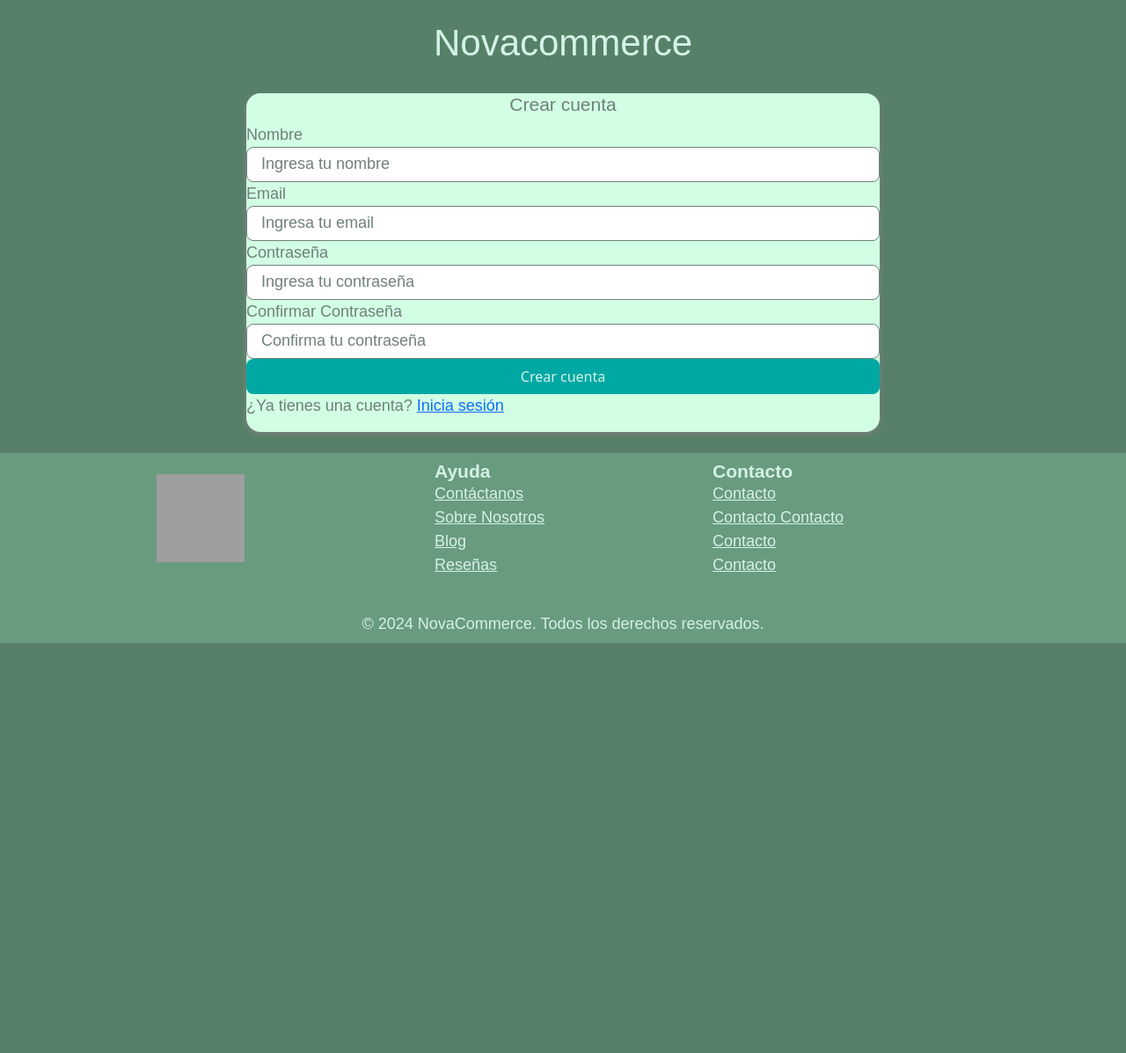
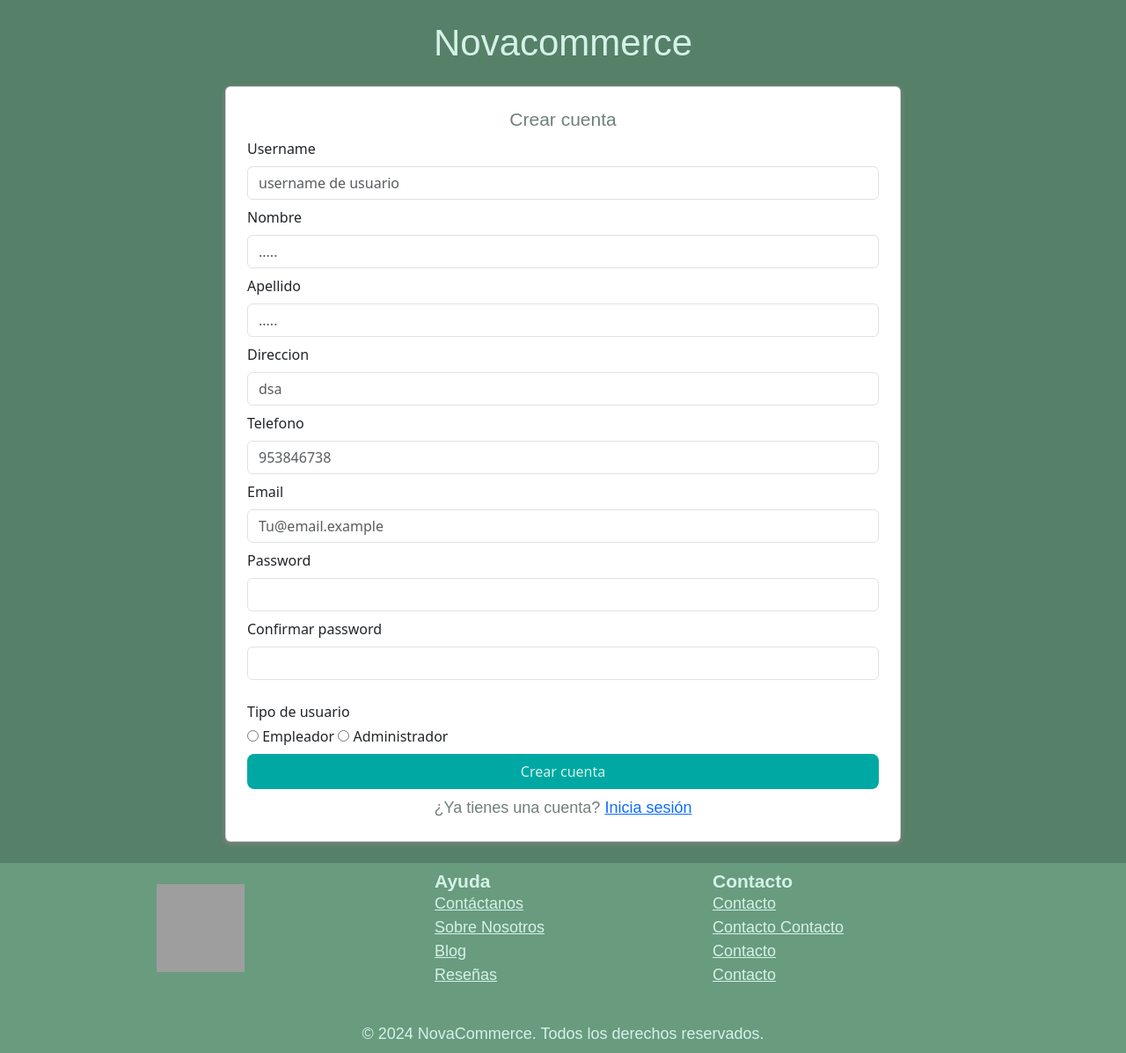
Before and after one commit to RadioRek/NovaCommerce, a Django app: page /registro/ in a window 1280 px wide. Shown: the part 76-1273 px from the top of the page at 88% size. Before the commit the page ends 807 px from the top, so only its background shows below. Run offline with Django 4.2, Linux system fonts and the light colour scheme; grey boxes are pictures that could not be loaded.

Commit message:
cambio en registro y login y creacion de css de ambos

```diff
--- a/proyectoDjango/capstoneEcommerce/principal/static/css/base.css
+++ b/proyectoDjango/capstoneEcommerce/principal/static/css/base.css
@@ -197,8 +197,6 @@
 
 }
 
-
-
 .w-90 {
     width: 90%;
 }
--- a/proyectoDjango/capstoneEcommerce/principal/static/css/registro.css
+++ b/proyectoDjango/capstoneEcommerce/principal/static/css/registro.css
@@ -1,36 +1,14 @@
-.screen{
-  flex: 1;                                   /* ocupa el alto disponible del <main> */
+.contenedorXD{
   background: var(--verdeOscuroMain2);
-  display: flex; align-items: center; justify-content: center;
-  padding: 24px;                              /* 3*8 */
 }
 
-.screen-container{
-  display:flex; flex-direction:column; align-items:center;
-  gap:24px; width:100%; max-width:720px;      /* 90*8 */
+
+.card {
+  width: 90%;
 }
 
-.register-card{
-  background: var(--fondo);
-  border-radius: 16px;                         /* 2*8 */
-  box-shadow: 0 2px 4px 2px var(--gris50);
-  width:100%;
+@media (min-width: 576px) {
+  .card {
+    width: 60%;
+  }
 }
-
-.input{
-  height:40px;                                 /* 5*8 */
-  border-radius:8px;                           /* 1*8 */
-  border:1px solid var(--gris50);
-  background:#ffffff;
-  padding:0 16px;                              /* 2*8 */
-  font-family:"Montserrat", sans-serif;
-  font-size:18px; color:var(--negro85);
-  text-align:left;
-}
-
-.input::placeholder{ color:var(--gris50); opacity:1; }
-.input:focus{ outline:none; border:2px solid var(--azulMain); background:#f8f8f8; }
-
-.dflex{display:flex;}
-.col{flex-direction:column;}
-.row{flex-direction:row;}
--- a/proyectoDjango/capstoneEcommerce/principal/templates/registro.html
+++ b/proyectoDjango/capstoneEcommerce/principal/templates/registro.html
@@ -3,41 +3,58 @@
 
 {% block head %}
 <title>Registro | Novacommerce</title>
-<link rel="stylesheet" href="{% static 'css/base.css' %}">
 <link rel="stylesheet" href="{% static 'css/registro.css' %}">
 {% endblock head %}
 
 {% block body %}
-<section class="screen">
-  <div class="screen-container">
-    <h1 class="headBlanco1 brand-title text-center">Novacommerce</h1>
 
-    <div class="register-card p-24 md:p-32">
-      <div class="dflex col gap-24">
-        <h2 class="parrafo" align="center">Crear cuenta</h2>
-        <!-- Formulario de registro -->
-        <div class="dflex col gap-16">
-          <label class="parrafoPequeño" for="nombre" display: flex;>Nombre</label>
-          <input type="text" id="nombre" name="nombre" class="input w-100" placeholder="Ingresa tu nombre" required>
+<div class="contenedorXD d-flex flex-column py-4 align-items-center">
 
-          <label class="parrafoPequeño" for="email">Email</label>
-          <input type="email" id="email" name="email" class="input w-100" placeholder="Ingresa tu email" required>
+  <h1 class="headBlanco1 text-center mb-4 ">Novacommerce</h1>
 
-          <label class="parrafoPequeño" for="password">Contraseña</label>
-          <input type="password" id="password" name="password" class="input w-100" placeholder="Ingresa tu contraseña" required>
+  <div class="card p-4 d-flex flex-column">
+    <h2 class="parrafo text-center">Crear cuenta</h2>
 
-          <label class="parrafoPequeño" for="confirm_password">Confirmar Contraseña</label>
-          <input type="password" id="confirm_password" name="confirm_password" class="input w-100" placeholder="Confirma tu contraseña" required>
-        </div>
-        <!-- Acciones-->
-        <div class="dflex col gap-16">
-          <button class="botonGenerico w-100">Crear cuenta</button>
-          <p class="parrafoPequeño">¿Ya tienes una cuenta? <a href="{% url 'sitioLogin' %}">Inicia sesión</a></p>
-         </div>
+    <label for="usernameInput" class="form-label">Username</label>
+    <input type="text" class="form-control mb-2" id="usernameInput" placeholder="username de usuario" required>
+
+    <label for="nombreInput" class="form-label">Nombre</label>
+    <input type="text" class="form-control mb-2" id="nombreInput" placeholder="....." required>
+
+    <label for="ApellidoInput" class="form-label">Apellido</label>
+    <input type="text" class="form-control mb-2" id="ApellidoInput" placeholder="....." required>
+
+    <label for="DireccionInput" class="form-label">Direccion</label>
+    <input type="text" class="form-control mb-2" id="DireccionInput" placeholder="dsa" required>
+
+    <label for="TelefonoInput" class="form-label">Telefono</label>
+    <input type="number" class="form-control mb-2" id="TelefonoInput" placeholder="953846738" required>
+
+    <label for="EmailInput" class="form-label">Email</label>
+    <input type="text" class="form-control mb-2" id="EmailInput" placeholder="Tu@email.example">
+
+    <label for="usernameInput" class="form-label">Password</label>
+    <input type="password" class="form-control mb-2" id="usernameInput" required>
+
+    <label for="confPasswordInput" class="form-label">Confirmar password</label>
+    <input type="password" class="form-control mb-4" id="confPasswordInput" required>
+
+    <label class="form-label mb-1">Tipo de usuario</label>
+      <div class="">
+        <input type="radio" id="empleador" name="tipo_usuario" value="empleador" required>
+        <label for="empleador">Empleador</label>
+        <input type="radio" id="administrador" name="tipo_usuario" value="administrador" required>
+        <label for="administrador">Administrador</label>
       </div>
+    <button class="botonGenerico my-2 px-4">Crear cuenta</button>
+    <p class="parrafoPequeño m-0 text-center">¿Ya tienes una cuenta? <a href="{% url 'sitioLogin' %}">Inicia sesión</a></p>
+  </div>
 
-    </div>
+</div>
+{% endblock body %}
 
-  </div>
-</section>
-{% endblock body %}
+
+
+<!--
+solamente agrega los elementos (tags) absolutamente necesarios para equisde
+-->
```
Also changed, not shown: proyectoDjango/capstoneEcommerce/principal/static/css/login.css (+3 -53 lines), proyectoDjango/capstoneEcommerce/principal/templates/IMPORTANTE!.txt (added, +29 -0 lines), proyectoDjango/capstoneEcommerce/principal/templates/sitioLogin.html (+16 -22 lines).
